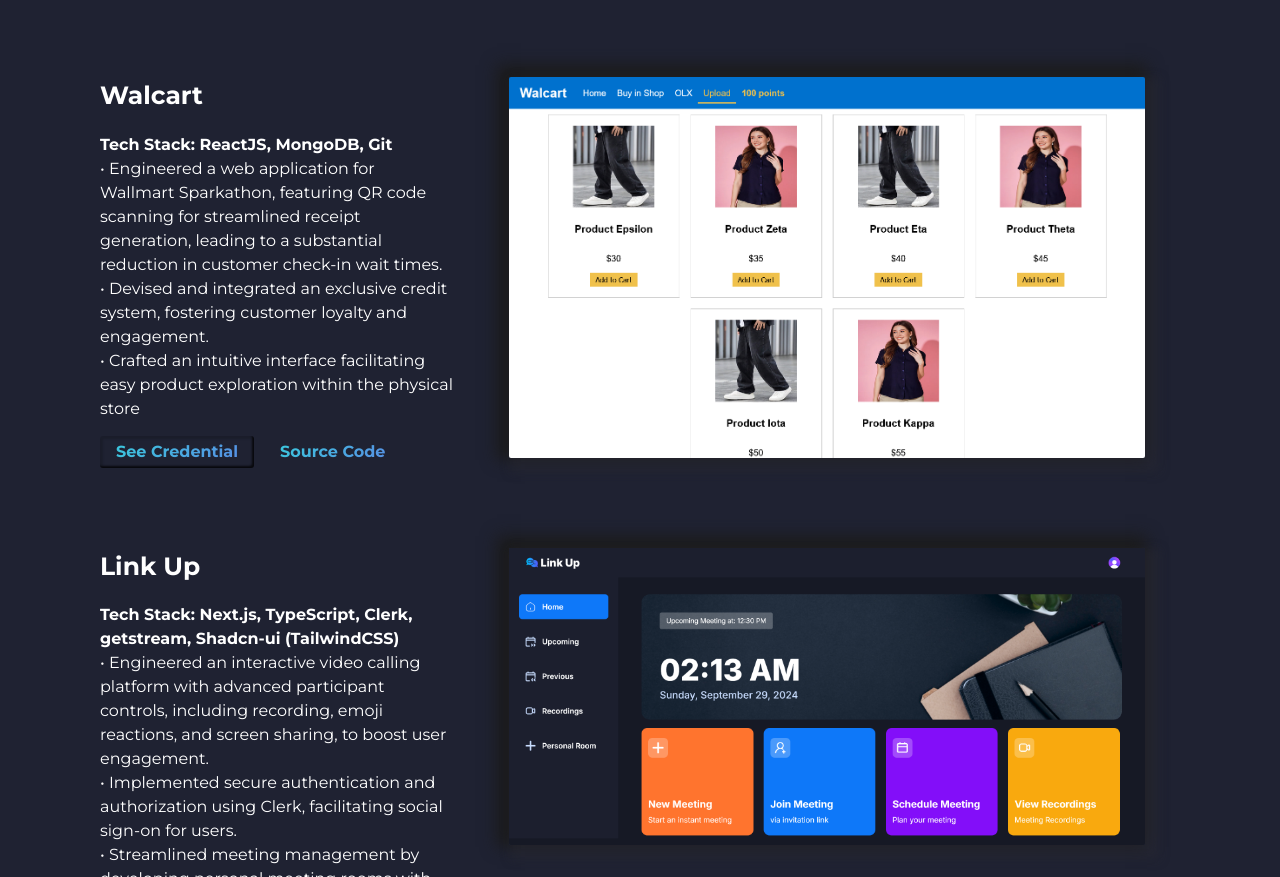
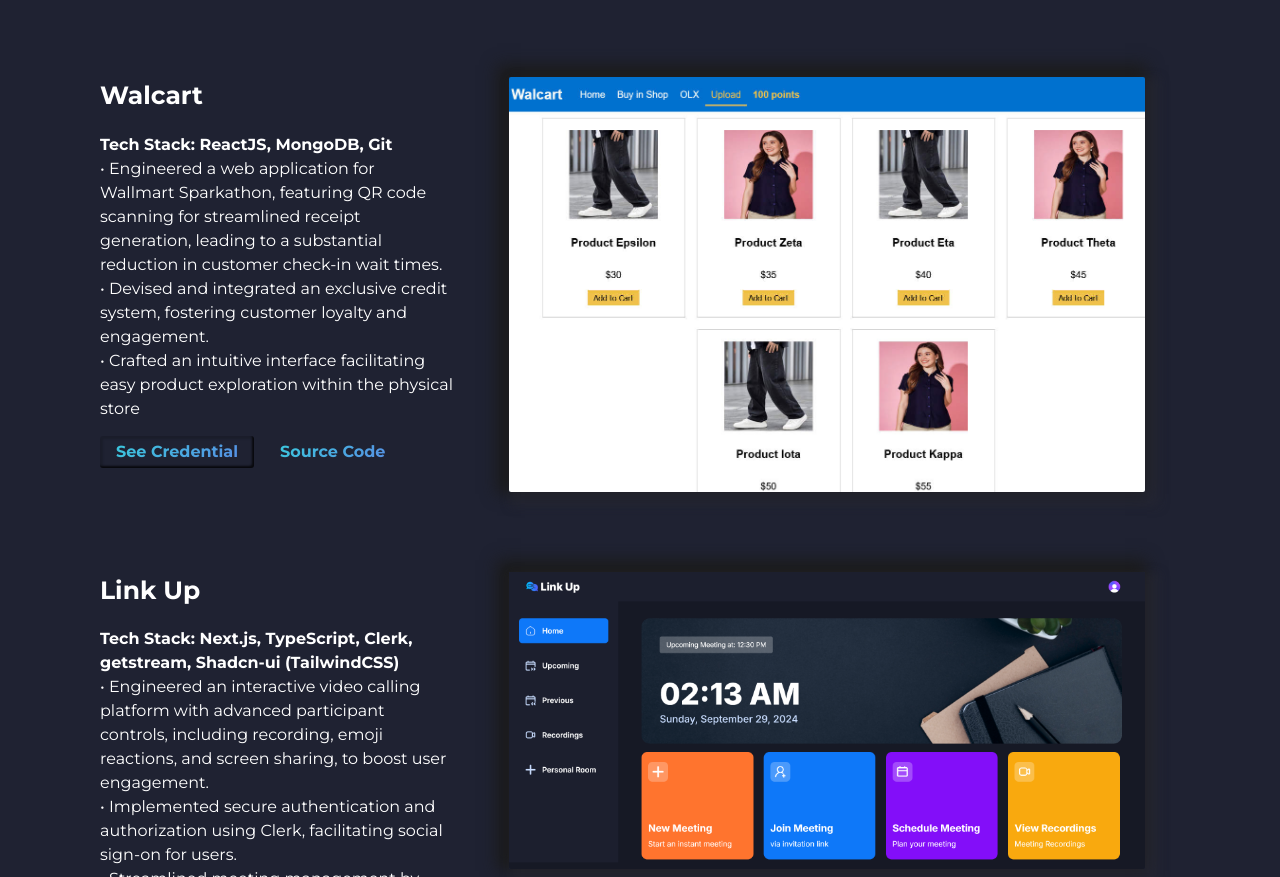
Before and after one commit to singh-ab/Portfolio, a plain HTML site: page index.html in a window 1280 px wide. Shown: the part 2896-3773 px from the top of the page. Drawn offline with Linux system fonts and the light colour scheme.

Commit message:
"changed assets"

```diff
--- a/index.html
+++ b/index.html
@@ -262,7 +262,7 @@
               <a href="#" target="_blank" rel="noopener noreferrer">
                 <div class="thumbnail rounded">
                   <img
-                    src="./assets/Wallcart.png"
+                    src="./assets/wallcart.jpeg"
                     class="img-fluid"
                     alt="Project Image"
                     width="1366"
```
Also changed, not shown: assets/WallCart.png (deleted), assets/wallcart.jpeg (added).
